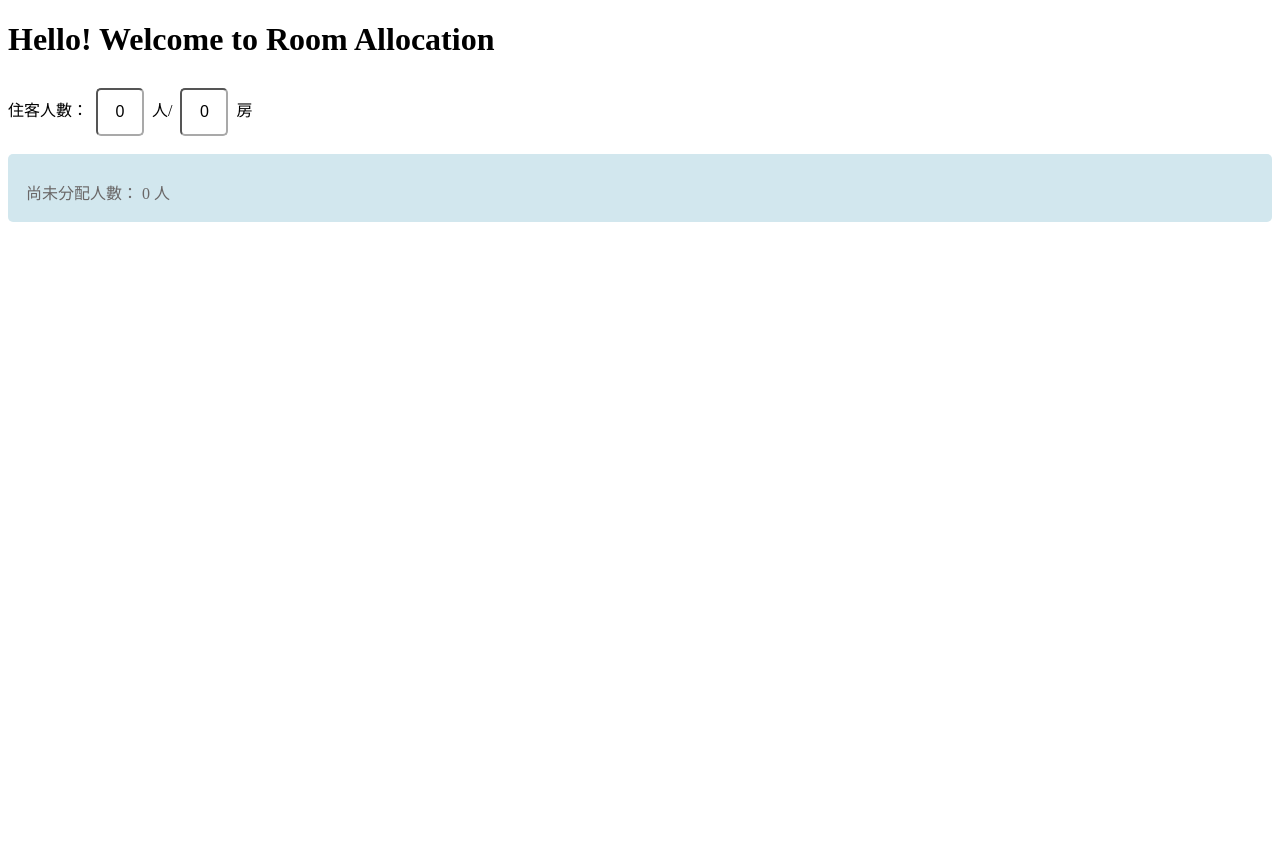
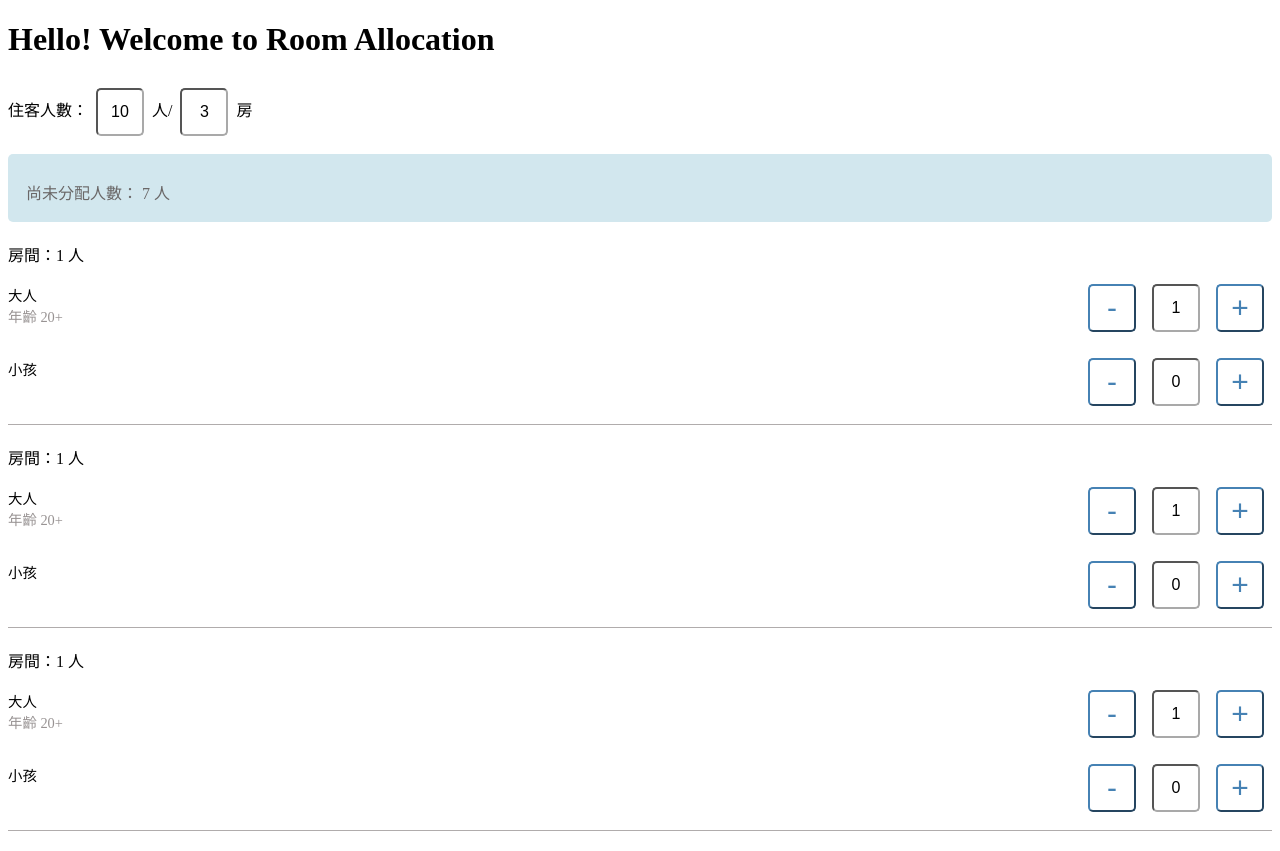
Before and after one commit to Avonee/custom_input_room_react, a React app: page / in a window 1280 px wide. Before the commit the page ends 800 px from the top, so only its background shows below. Built offline with nearby package versions, Linux system fonts and the light colour scheme.

Commit message:
pass props to allocation

```diff
--- a/src/components/RoomAllocation.jsx
+++ b/src/components/RoomAllocation.jsx
@@ -4,8 +4,8 @@ import "./CustomInputNumber.css";
 import CustomInputNumber from "./CustomInputNumber.jsx";
 
 const RoomAllocation = (props) => {
-  const [guestTotal, setGuestTotal] = useState(0);
-  const [roomTotal, setRoomTotal] = useState(0);
+  const [guestTotal, setGuestTotal] = useState(props.guest);
+  const [roomTotal, setRoomTotal] = useState(props.room);
   const [adult, setAdult] = useState(0); // default set: adult
   const [remainGuest, setRemainGuest] = useState(guestTotal);
   const [warning, setWarning] = useState("");
```
Also changed, not shown: 1 other file (tests, documents, lock files or other folders).
